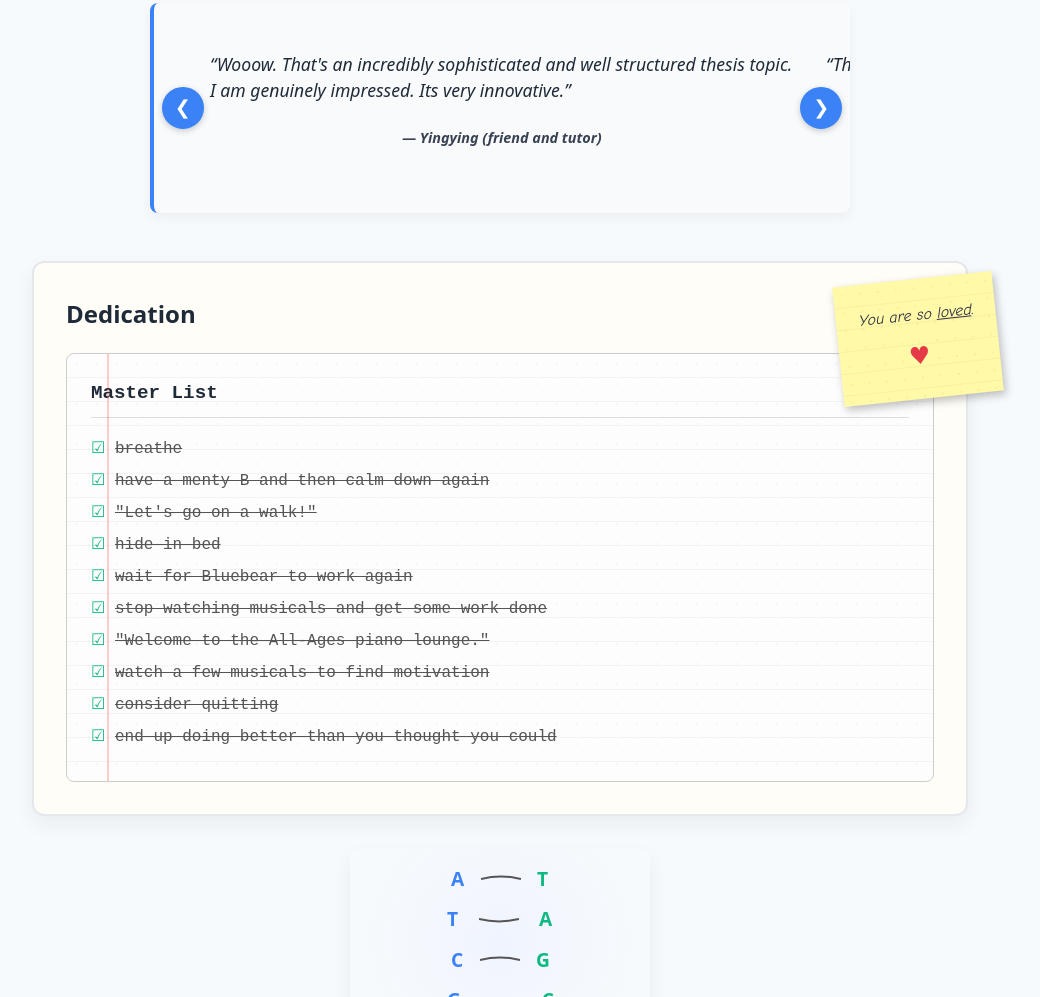
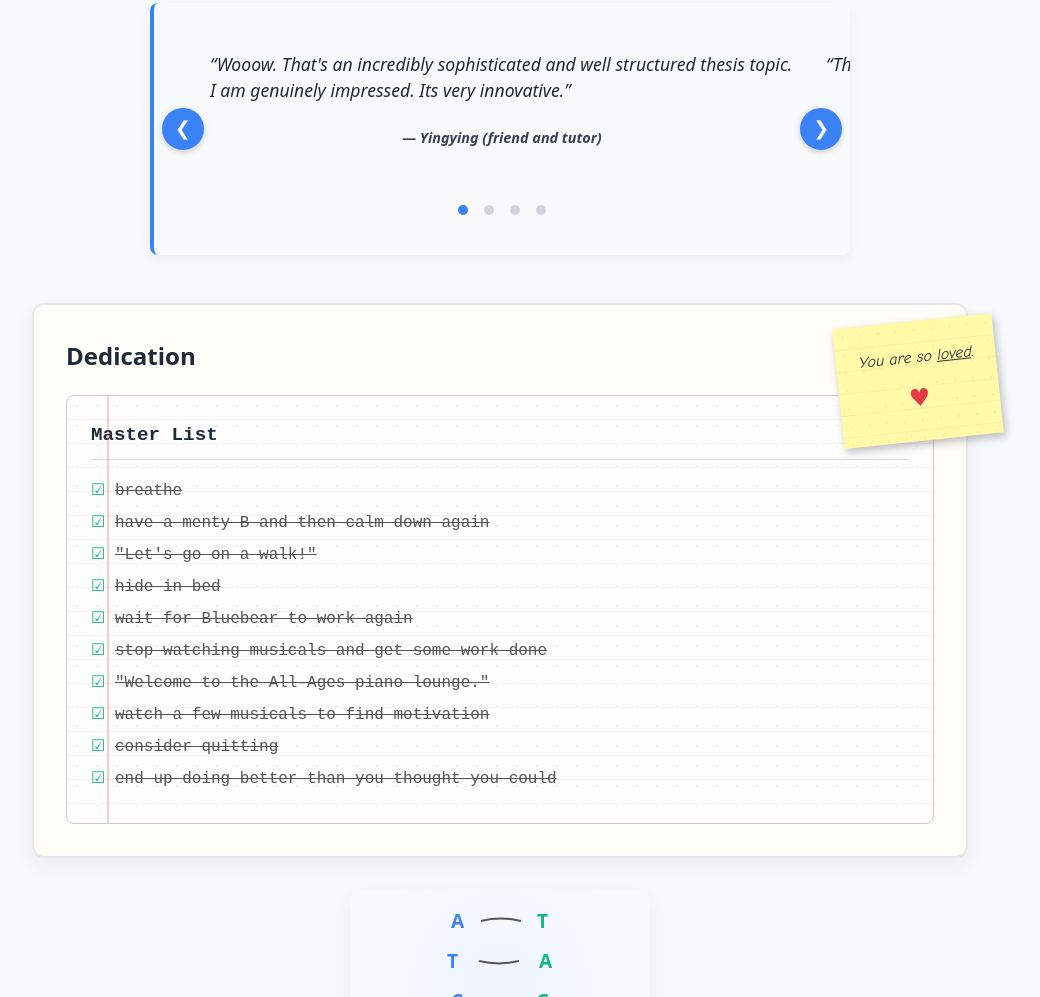
Before and after one commit to reineke3/genome-jam, a plain HTML site: page index.html in a window 1280 px wide. Shown: the part 1281-2278 px from the top of the page, without its empty margins (140-1180 px from the left). Drawn offline with Linux system fonts and the light colour scheme.

Commit message:
Update style.css

```diff
--- a/style.css
+++ b/style.css
@@ -376,3 +376,24 @@ footer {
 .nav.prev { left: 0.5rem; }
 .nav.next { right: 0.5rem; }
 .nav:hover { background: #2563eb; }
+
+.dots {
+  text-align: center;
+  margin-top: 1rem;
+}
+.dot {
+  display: inline-block;
+  width: 10px;
+  height: 10px;
+  margin: 0 6px;
+  background: #d1d5db;
+  border-radius: 50%;
+  cursor: pointer;
+  transition: background 0.3s;
+}
+.dot.active {
+  background: #3b82f6;
+}
+.dot:hover {
+  background: #2563eb;
+}
```
